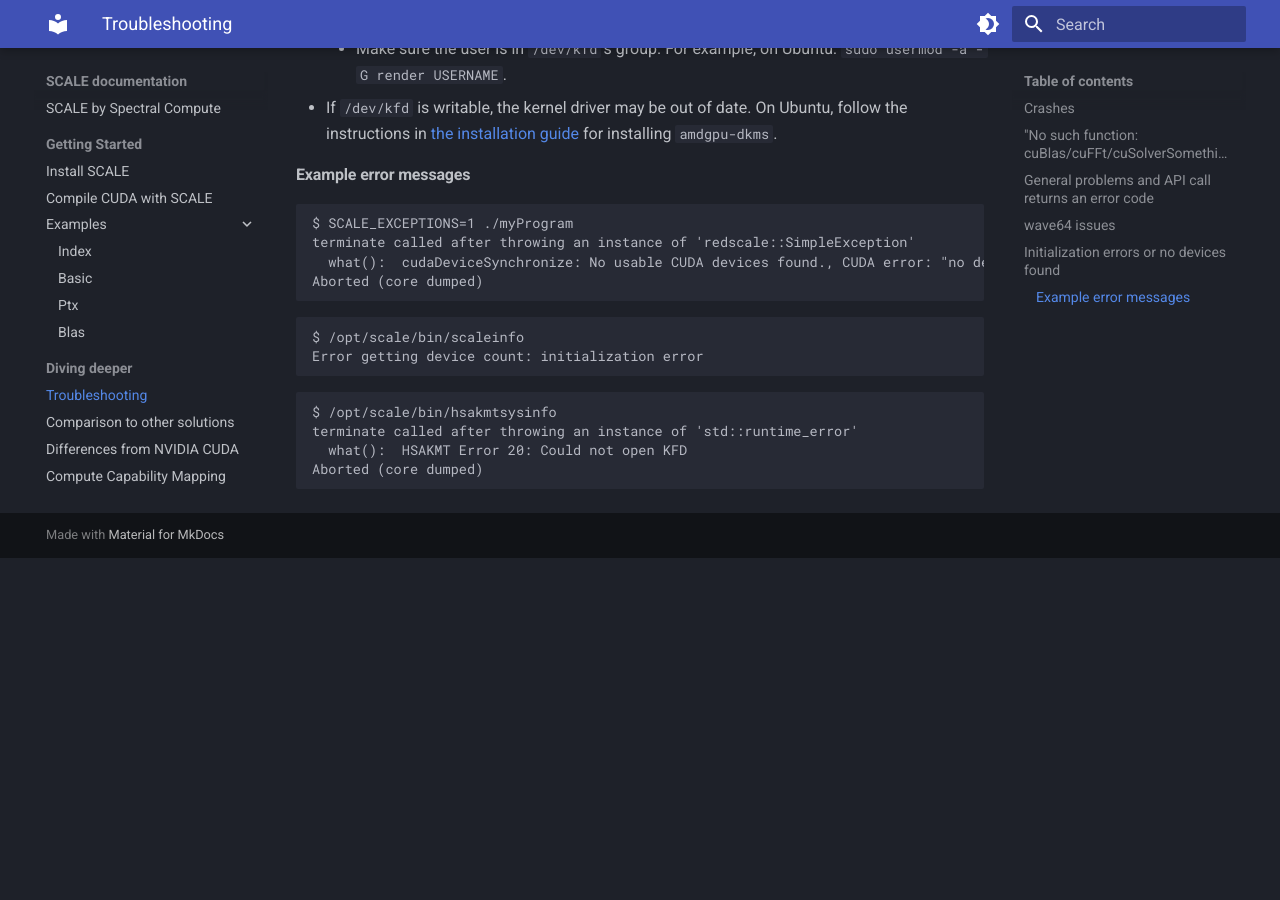
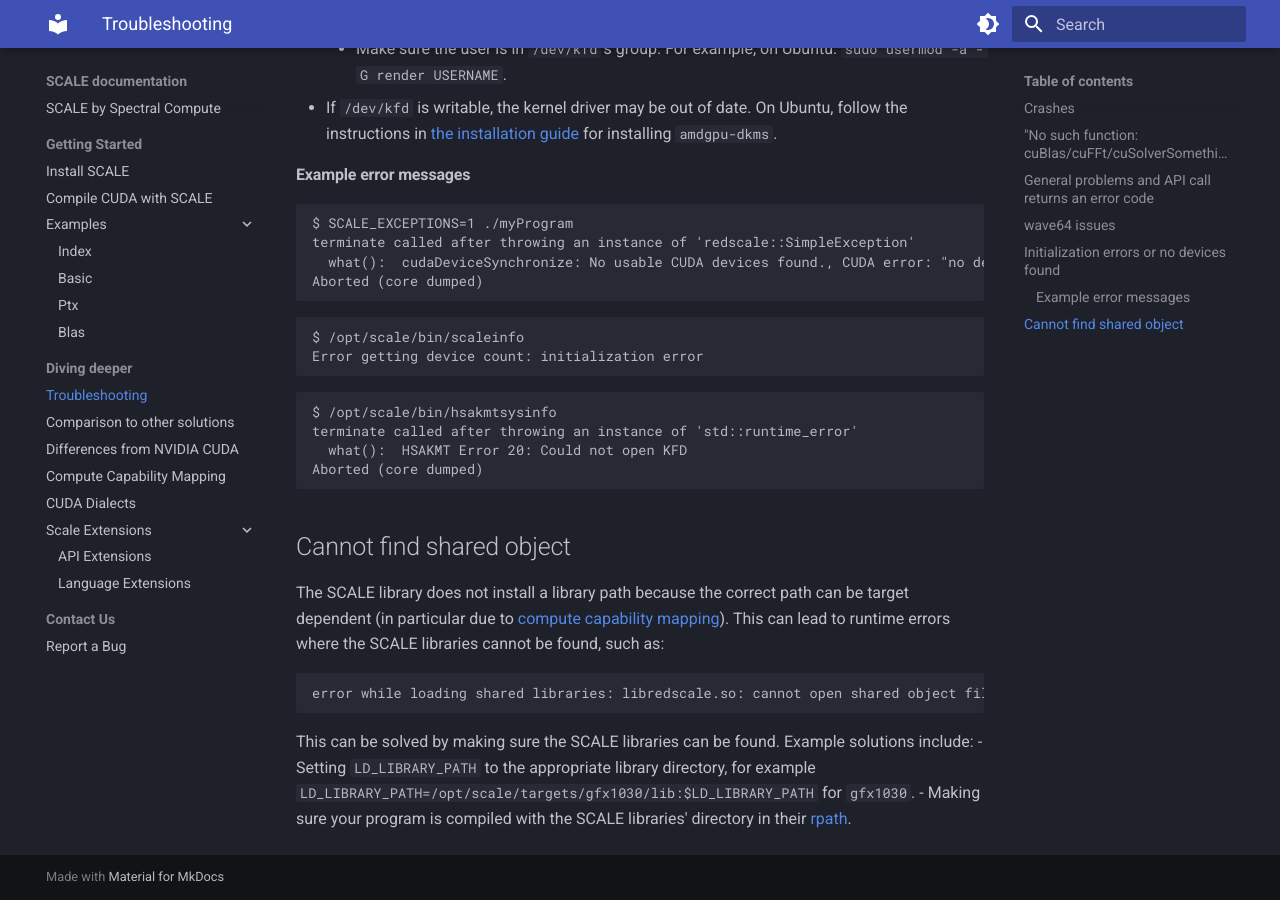
Before and after one commit to spectral-compute/scale-docs, an MkDocs documentation site: the page built from docs/manual/troubleshooting.md, in a window 1280 px wide and 900 px high, scrolled down 1699 px. Built offline with MkDocs 1.6.1 and Material for MkDocs 9.7.7, drawn with Linux system fonts in a browser that asks for light colours; before the commit the page ends 2257 px from its top, so only the background shows below that.

Commit message:
Document troubleshooting rpath

````diff
--- a/docs/manual/troubleshooting.md
+++ b/docs/manual/troubleshooting.md
@@ -84,3 +84,19 @@ terminate called after throwing an instance of 'std::runtime_error'
   what():  HSAKMT Error 20: Could not open KFD
 Aborted (core dumped)
 ```
+
+## Cannot find shared object
+
+The SCALE library does not install a library path because the correct path can be target dependent (in particular due to
+[compute capability mapping](../compute-capabilities.md)). This can lead to runtime errors where the SCALE libraries
+cannot be found, such as:
+
+```
+error while loading shared libraries: libredscale.so: cannot open shared object file: No such file or directory
+```
+
+This can be solved by making sure the SCALE libraries can be found. Example solutions include:
+ - Setting `LD_LIBRARY_PATH` to the appropriate library directory, for example
+   `LD_LIBRARY_PATH=/opt/scale/targets/gfx1030/lib:$LD_LIBRARY_PATH` for `gfx1030`.
+ - Making sure your program is compiled with the SCALE libraries' directory in their
+   [rpath](https://en.wikipedia.org/wiki/Rpath).
````
